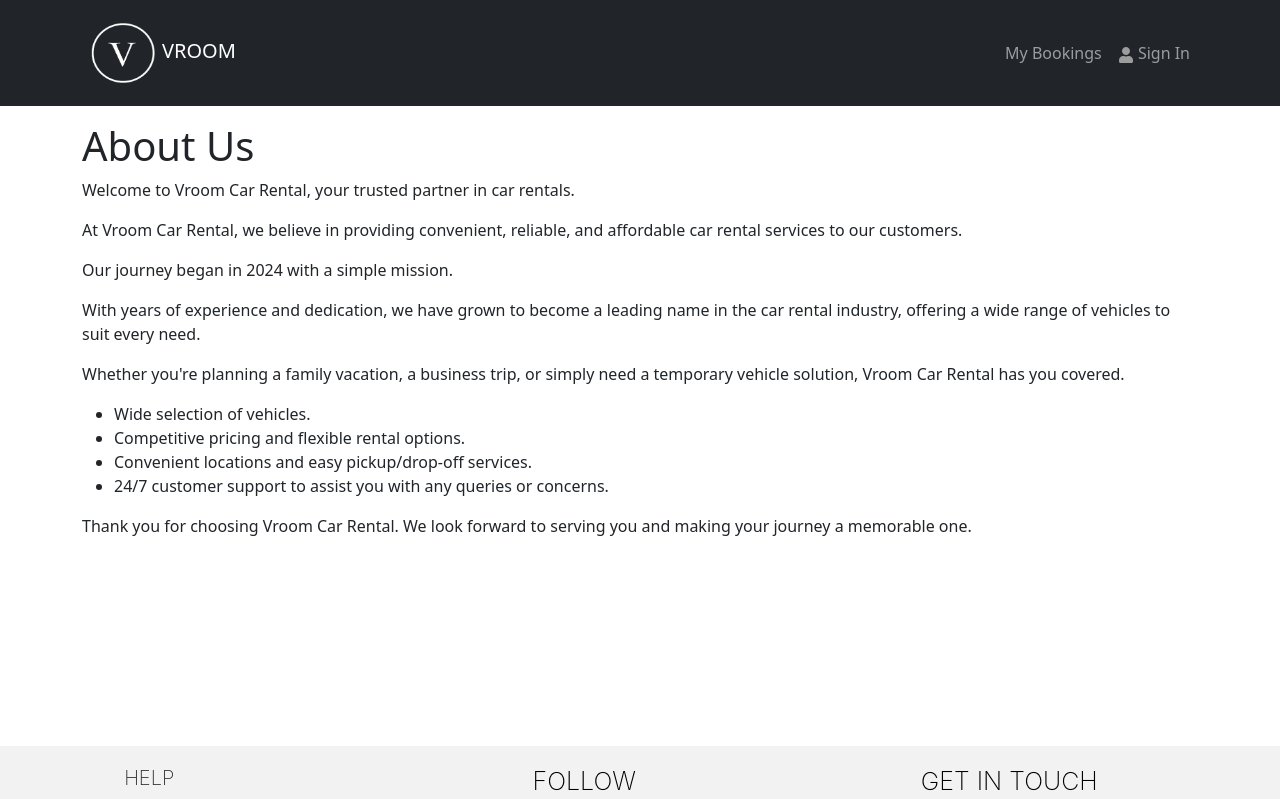
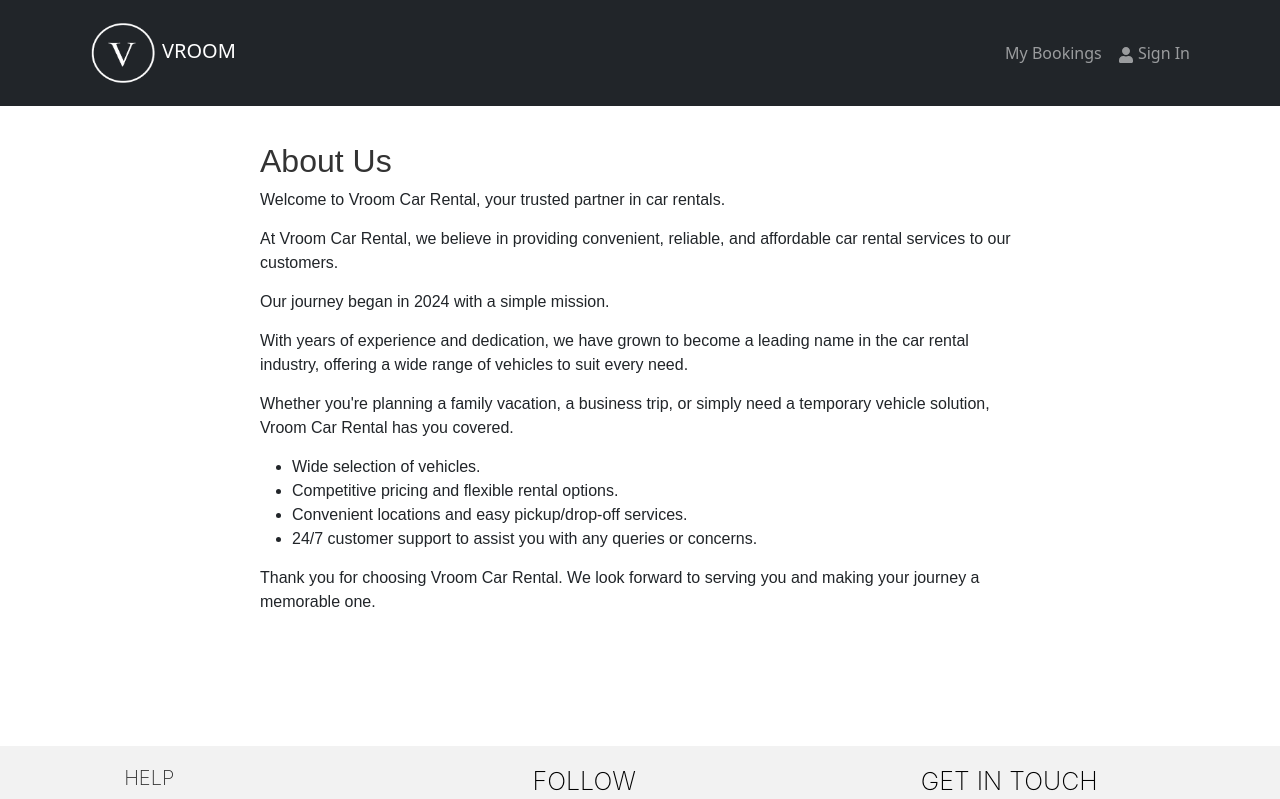
Before and after one commit to UjjwolMagar09/VROOM-V2, a React (Create React App) app in the folder frontend/: page /About in a window 1280 px wide. Shown: the top 799 px of the page. Built offline with nearby package versions, Linux system fonts and the light colour scheme.

Commit message:
added css for the About page to make it more appealling

```diff
--- a/frontend/src/screens/Aboutus.jsx
+++ b/frontend/src/screens/Aboutus.jsx
@@ -1,26 +1,43 @@
 import React from 'react';
 
+const divStyle = {
+  maxWidth: '800px',
+  margin: '0 auto',
+  padding: '20px',
+  fontFamily: 'Arial, sans-serif',
+  textAlign: 'left',
+};
 
-function AboutUs() {
+const headingStyle = {
+  color: '#333',
+  fontSize: '2em',
+};
+
+const paragraphStyle = {
+  marginBottom: '15px',
+  lineHeight: '1.5',
+};
+
+const AboutUs = () => {
   return (
-        <div >
-            <h1>About Us</h1>
+    <div style={divStyle}>
+      <h1 style={headingStyle}>About Us</h1>
       <div>
-                <p>Welcome to Vroom Car Rental, your trusted partner in car rentals.</p>
-                <p>At Vroom Car Rental, we believe in providing convenient, reliable, and affordable car rental services to our customers.</p>
-                <p>Our journey began in 2024 with a simple mission.</p>
-                <p>With years of experience and dedication, we have grown to become a leading name in the car rental industry, offering a wide range of vehicles to suit every need.</p>
-                <p>Whether you're planning a family vacation, a business trip, or simply need a temporary vehicle solution, Vroom Car Rental has you covered.</p>
-                <ul>
+        <p style={paragraphStyle}>Welcome to Vroom Car Rental, your trusted partner in car rentals.</p>
+        <p style={paragraphStyle}>At Vroom Car Rental, we believe in providing convenient, reliable, and affordable car rental services to our customers.</p>
+        <p style={paragraphStyle}>Our journey began in 2024 with a simple mission.</p>
+        <p style={paragraphStyle}>With years of experience and dedication, we have grown to become a leading name in the car rental industry, offering a wide range of vehicles to suit every need.</p>
+        <p style={paragraphStyle}>Whether you're planning a family vacation, a business trip, or simply need a temporary vehicle solution, Vroom Car Rental has you covered.</p>
+        <ul style={paragraphStyle}>
           <li>Wide selection of vehicles.</li>
           <li>Competitive pricing and flexible rental options.</li>
           <li>Convenient locations and easy pickup/drop-off services.</li>
           <li>24/7 customer support to assist you with any queries or concerns.</li>
         </ul>
-                <p>Thank you for choosing Vroom Car Rental. We look forward to serving you and making your journey a memorable one.</p>
+        <p style={paragraphStyle}>Thank you for choosing Vroom Car Rental. We look forward to serving you and making your journey a memorable one.</p>
       </div>
     </div>
   );
-}
+};
 
 export default AboutUs;
```
Lines whose indentation alone changed are shown as unchanged.
